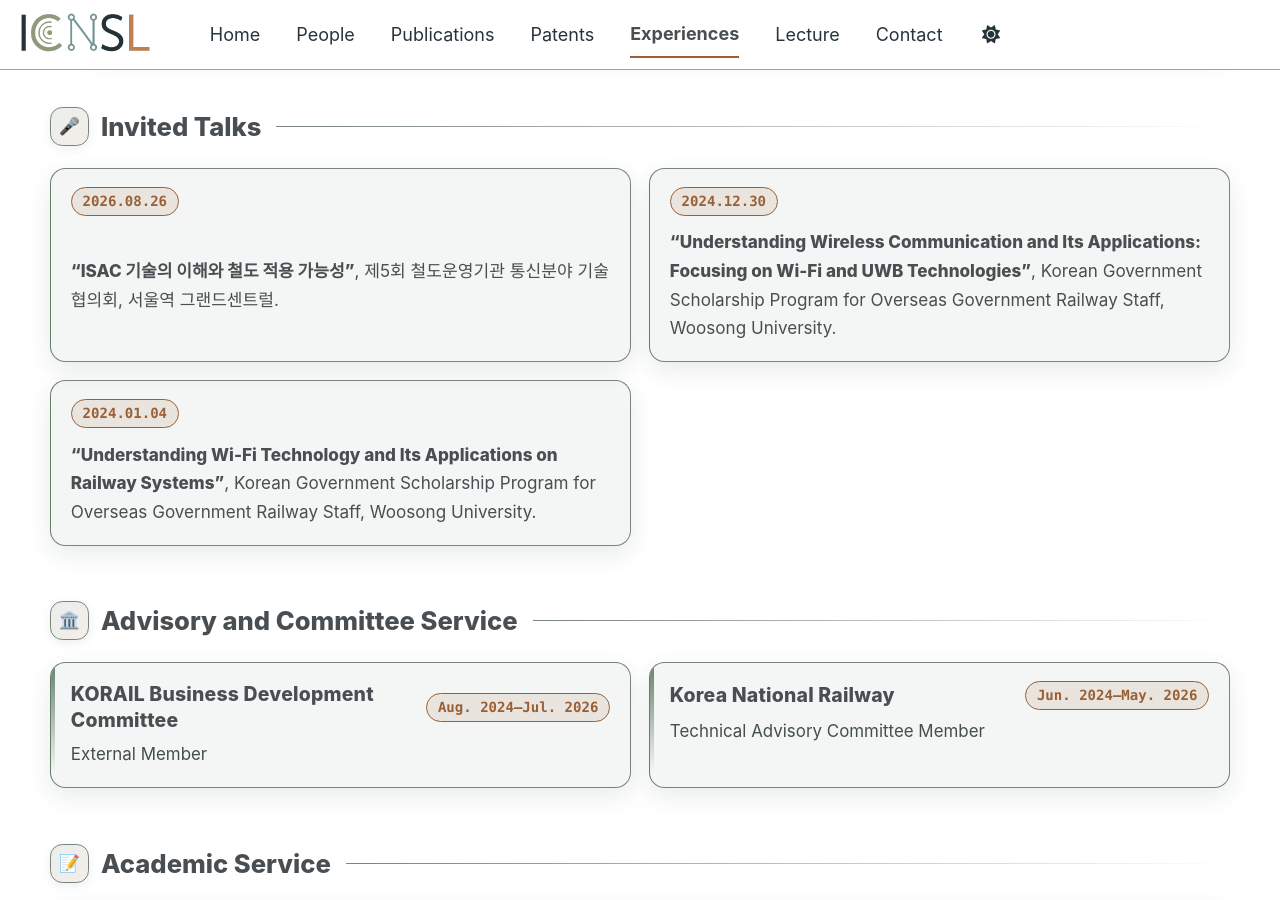
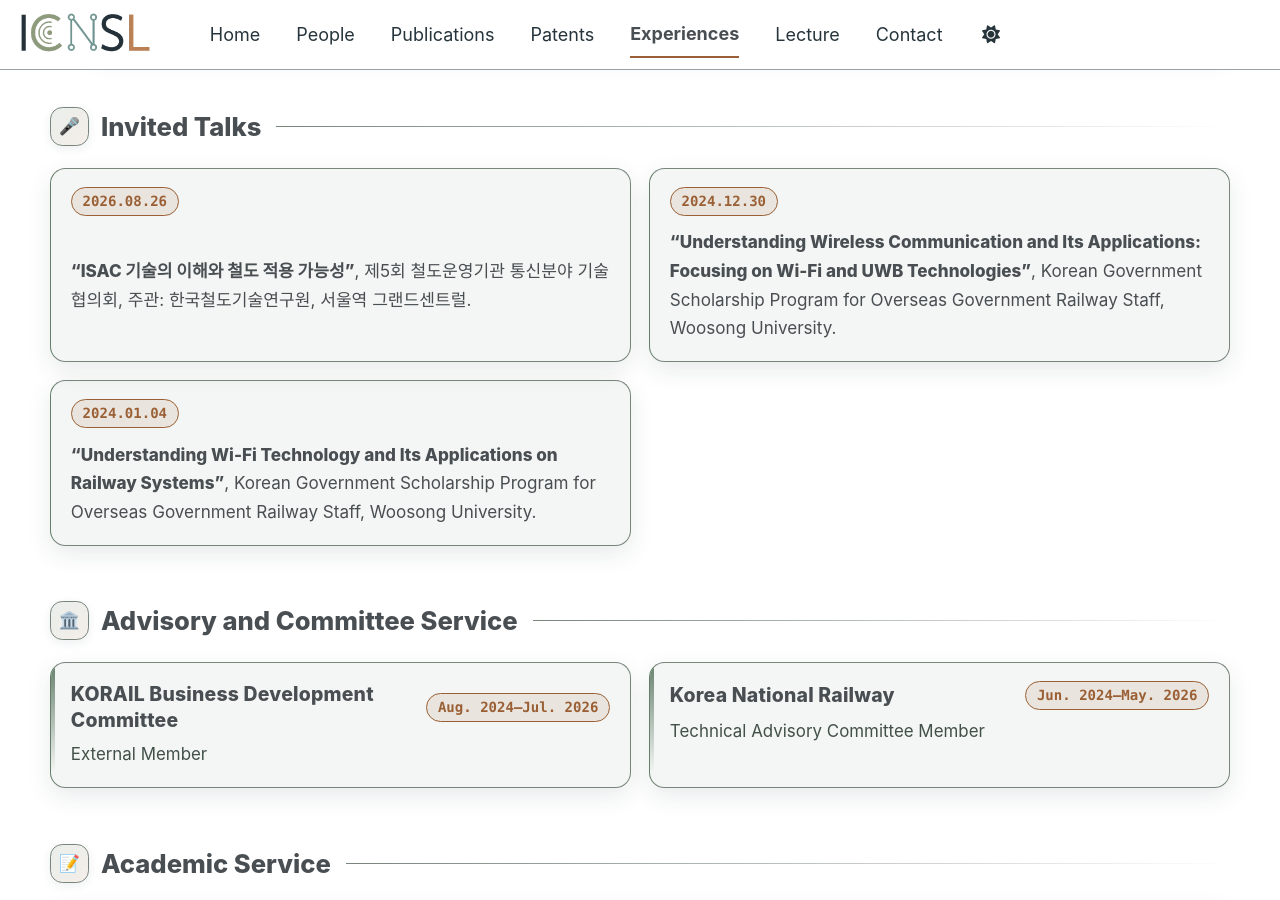
Before and after one commit to icnsl/icnsl.github.io, a Jekyll site: the page built from _pages/experiences.md, in a window 1280 px wide and 900 px high, scrolled down 1119 px. Built offline with Jekyll 4.4.1, drawn with Linux system fonts in a browser that asks for light colours; a script bundle is joined from its source files by our own code; library files that are not in the unit come from our copies.

Commit message:
Update experiences.md

```diff
--- a/_pages/experiences.md
+++ b/_pages/experiences.md
@@ -105,7 +105,7 @@ hide_title: true
   <div class="cv-date">2026.08.26</div>
   <div class="cv-body">
     <span class="cv-title">“ISAC 기술의 이해와 철도 적용 가능성”</span>,
-    제5회 철도운영기관 통신분야 기술협의회, 서울역 그랜드센트럴.
+    제5회 철도운영기관 통신분야 기술협의회, 주관: 한국철도기술연구원, 서울역 그랜드센트럴.
   </div>
 </div>
 
```
